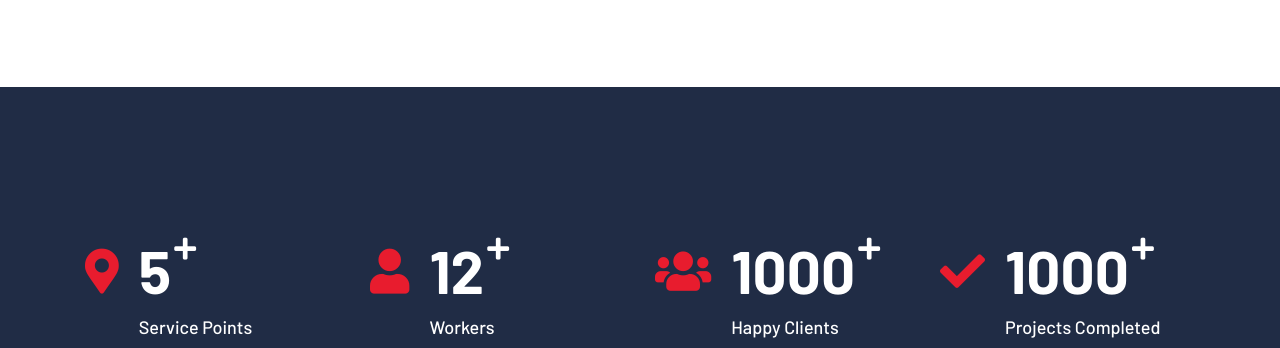
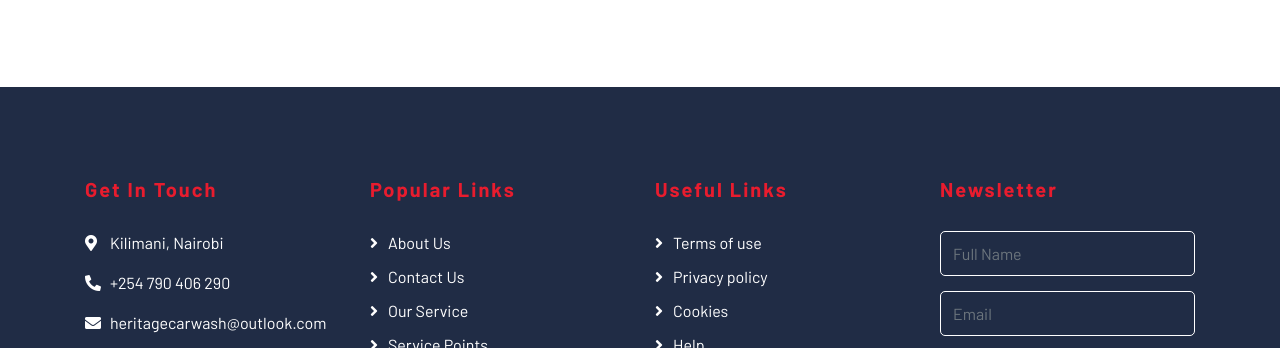
Before and after one commit to dev-bertoz/spotlessautodetailing, a plain HTML site: page about.html in a window 1280 px wide. Shown: the part 1429-1777 px from the top of the page. Drawn offline with nearby package versions, Linux system fonts and the light colour scheme.

Commit message:
Update about.html

```diff
--- a/about.html
+++ b/about.html
@@ -178,52 +178,6 @@
         <!-- About End -->
 
 
-        <!-- Facts Start -->
-        <div class="facts" data-parallax="scroll" data-image-src="img/facts.jpg">
-            <div class="container">
-                <div class="row">
-                    <div class="col-lg-3 col-md-6">
-                        <div class="facts-item">
-                            <i class="fa fa-map-marker-alt"></i>
-                            <div class="facts-text">
-                                <h3 data-toggle="counter-up">5</h3>
-                                <p>Service Points</p>
-                            </div>
-                        </div>
-                    </div>
-                    <div class="col-lg-3 col-md-6">
-                        <div class="facts-item">
-                            <i class="fa fa-user"></i>
-                            <div class="facts-text">
-                                <h3 data-toggle="counter-up">12</h3>
-                                <p>Workers</p>
-                            </div>
-                        </div>
-                    </div>
-                    <div class="col-lg-3 col-md-6">
-                        <div class="facts-item">
-                            <i class="fa fa-users"></i>
-                            <div class="facts-text">
-                                <h3 data-toggle="counter-up">1000</h3>
-                                <p>Happy Clients</p>
-                            </div>
-                        </div>
-                    </div>
-                    <div class="col-lg-3 col-md-6">
-                        <div class="facts-item">
-                            <i class="fa fa-check"></i>
-                            <div class="facts-text">
-                                <h3 data-toggle="counter-up">1000</h3>
-                                <p>Projects Completed</p>
-                            </div>
-                        </div>
-                    </div>
-                </div>
-            </div>
-        </div>
-        <!-- Facts End -->
-
-
 
         <!-- Footer Start -->
         <div class="footer">
```
